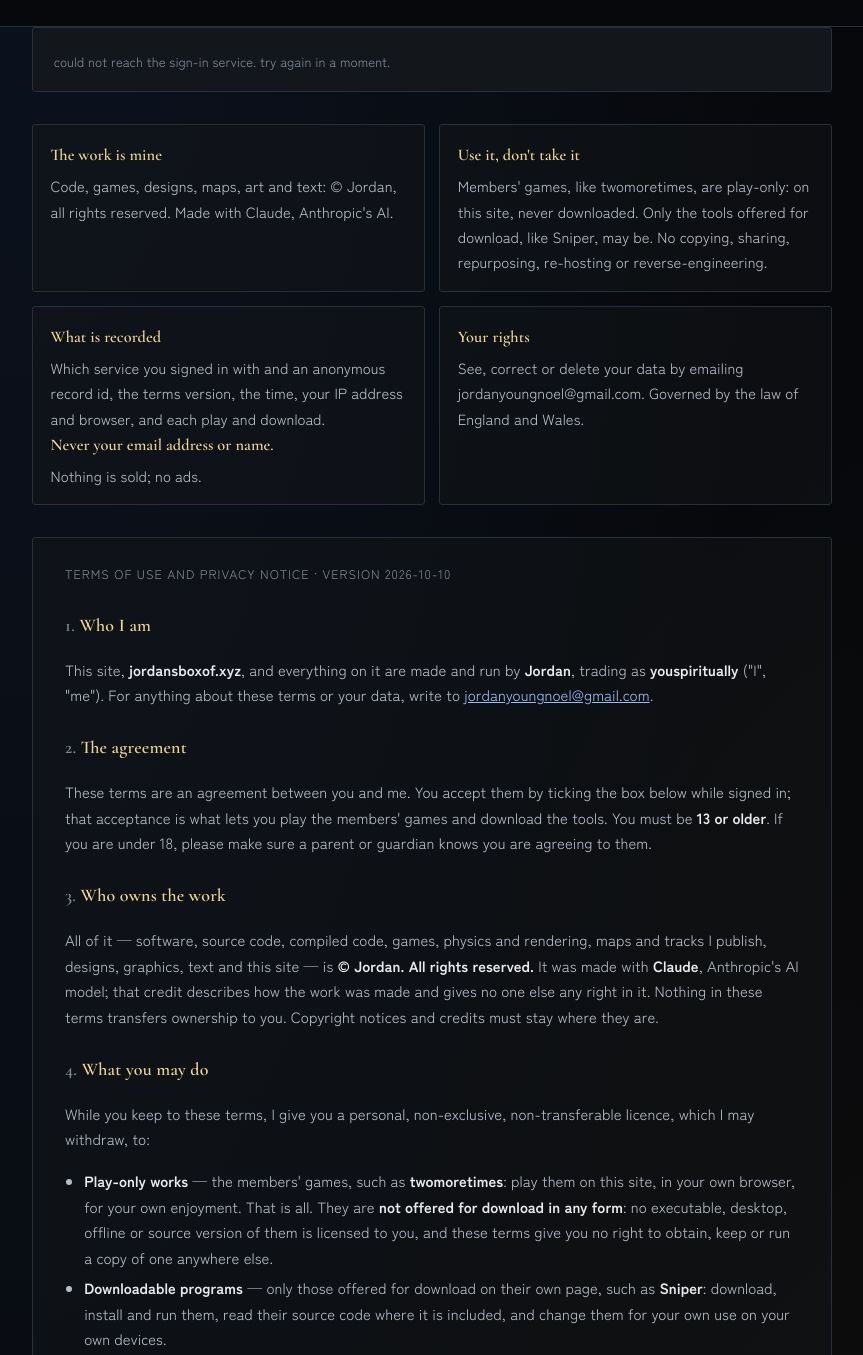
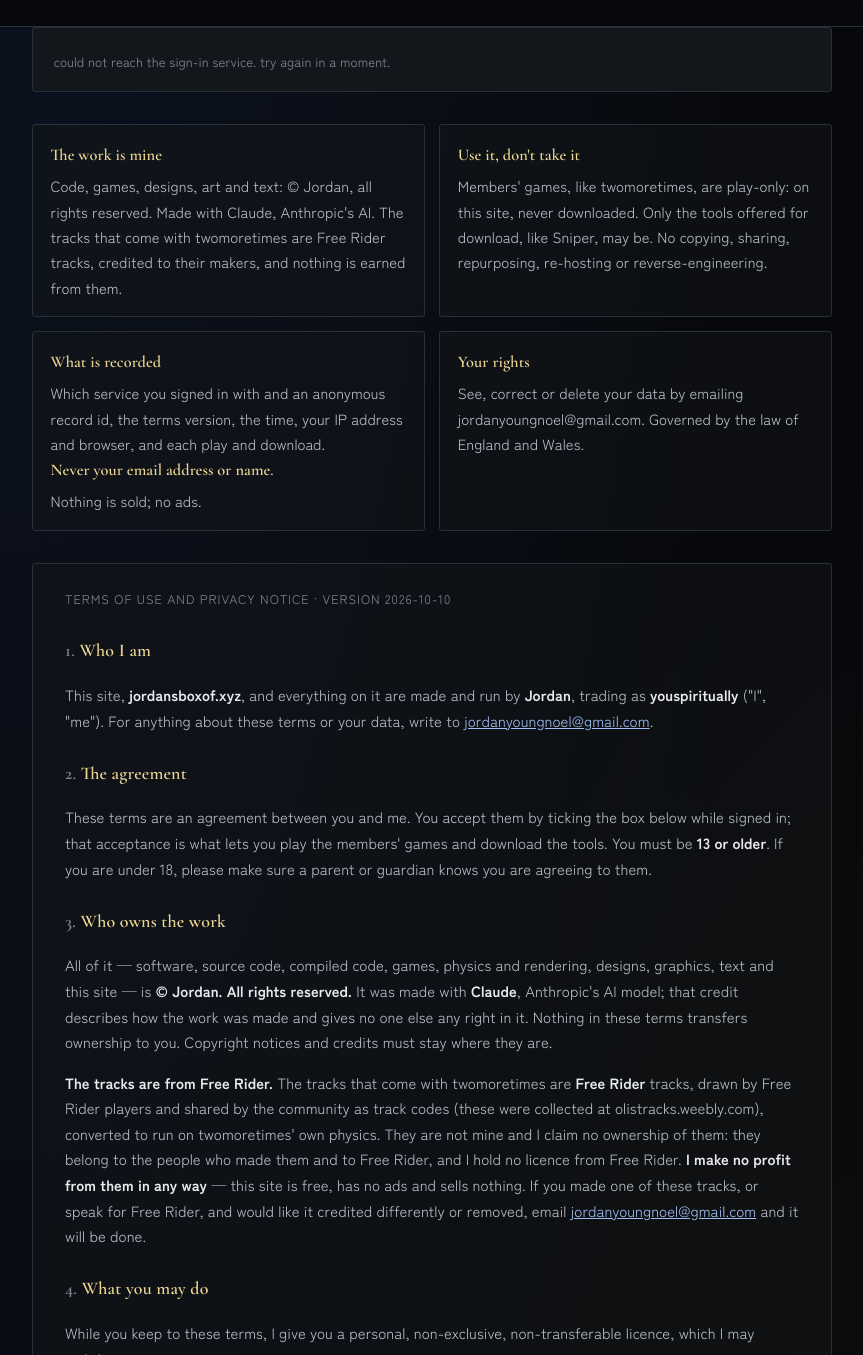
Before and after one commit to JordzRazor/jordansboxofxyz, a plain HTML site: page terms/index.html in a window 1280 px wide. Shown: the part 680-2035 px from the top of the page, without its empty margins (208-1071 px from the left). Drawn offline with nearby package versions, Linux system fonts and the light colour scheme; no server answers.

Commit message:
terms 2026-10-10: the tracks that ship with twomoretimes are Free Rider tracks - credited to their makers, not claimed, no profit, takedown on request

```diff
--- a/terms/index.html
+++ b/terms/index.html
@@ -73,7 +73,7 @@
   </div>
 
   <ul class="glance" aria-label="The terms at a glance">
-    <li><b>The work is mine</b>Code, games, designs, maps, art and text: © Jordan, all rights reserved. Made with Claude, Anthropic's AI.</li>
+    <li><b>The work is mine</b>Code, games, designs, art and text: © Jordan, all rights reserved. Made with Claude, Anthropic's AI. The tracks that come with twomoretimes are Free Rider tracks, credited to their makers, and nothing is earned from them.</li>
     <li><b>Use it, don't take it</b>Members' games, like twomoretimes, are play-only: on this site, never downloaded. Only the tools offered for download, like Sniper, may be. No copying, sharing, repurposing, re-hosting or reverse-engineering.</li>
     <li><b>What is recorded</b>Which service you signed in with and an anonymous record id, the terms version, the time, your IP address and browser, and each play and download. <b>Never your email address or name.</b> Nothing is sold; no ads.</li>
     <li><b>Your rights</b>See, correct or delete your data by emailing jordanyoungnoel@gmail.com. Governed by the law of England and Wales.</li>
@@ -89,7 +89,8 @@
     <p>These terms are an agreement between you and me. You accept them by ticking the box below while signed in; that acceptance is what lets you play the members' games and download the tools. You must be <b>13 or older</b>. If you are under 18, please make sure a parent or guardian knows you are agreeing to them.</p>
 
     <h2>Who owns the work</h2>
-    <p>All of it &mdash; software, source code, compiled code, games, physics and rendering, maps and tracks I publish, designs, graphics, text and this site &mdash; is <b>© Jordan. All rights reserved.</b> It was made with <b>Claude</b>, Anthropic's AI model; that credit describes how the work was made and gives no one else any right in it. Nothing in these terms transfers ownership to you. Copyright notices and credits must stay where they are.</p>
+    <p>All of it &mdash; software, source code, compiled code, games, physics and rendering, designs, graphics, text and this site &mdash; is <b>© Jordan. All rights reserved.</b> It was made with <b>Claude</b>, Anthropic's AI model; that credit describes how the work was made and gives no one else any right in it. Nothing in these terms transfers ownership to you. Copyright notices and credits must stay where they are.</p>
+    <p><b>The tracks are from Free Rider.</b> The tracks that come with twomoretimes are <b>Free Rider</b> tracks, drawn by Free Rider players and shared by the community as track codes (these were collected at olistracks.weebly.com), converted to run on twomoretimes' own physics. They are not mine and I claim no ownership of them: they belong to the people who made them and to Free Rider, and I hold no licence from Free Rider. <b>I make no profit from them in any way</b> &mdash; this site is free, has no ads and sells nothing. If you made one of these tracks, or speak for Free Rider, and would like it credited differently or removed, email <a href="mailto:jordanyoungnoel@gmail.com">jordanyoungnoel@gmail.com</a> and it will be done.</p>
 
     <h2>What you may do</h2>
     <p>While you keep to these terms, I give you a personal, non-exclusive, non-transferable licence, which I may withdraw, to:</p>
```
